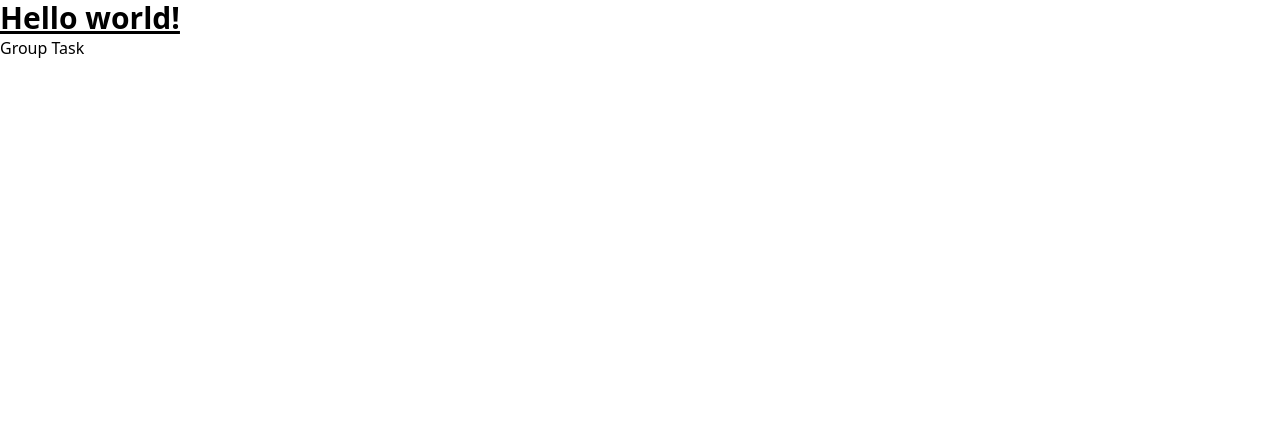
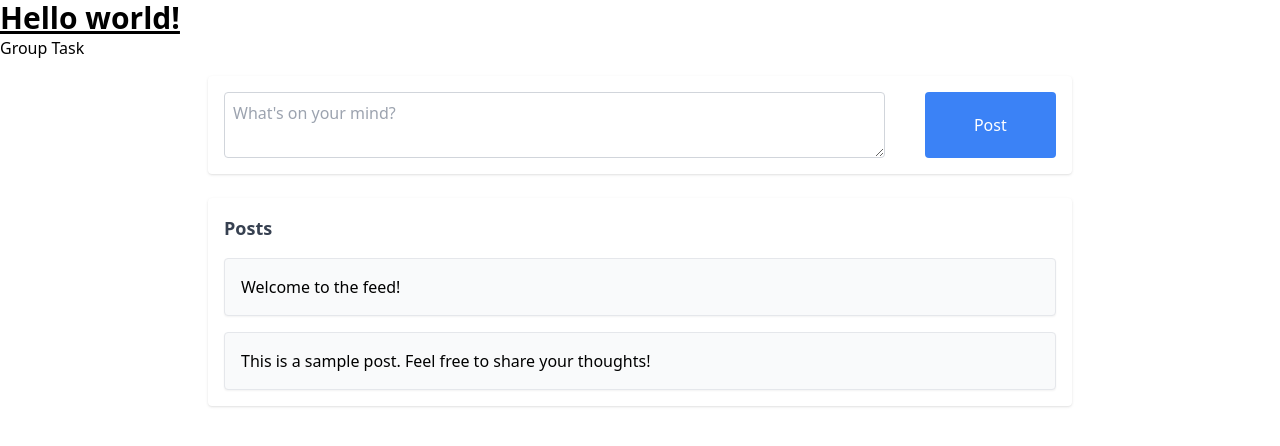
Before and after one commit to saradbabushrestha/GIT-Bootcamp, a React (Vite) app in the folder group-task/: page / in a window 1280 px wide. Shown: the top 446 px of the page. Built offline with nearby package versions, Linux system fonts and the light colour scheme.

Commit message:
added feed UI

```diff
--- a/group-task/src/App.tsx
+++ b/group-task/src/App.tsx
@@ -1,3 +1,4 @@
+import FeedUI from "./Layouts/FeedUI";
 import { Sidebar } from "./Layouts/Sidebar";
 
 function App() {
@@ -5,6 +6,8 @@ function App() {
     <>
       <Sidebar />
       <p>Group Task</p>
+
+      <FeedUI/>
     </>
   );
 }
--- /dev/null
+++ b/group-task/src/Layouts/FeedUI.tsx
@@ -0,0 +1,60 @@
+import { useState } from "react";
+
+const initialPosts = [
+  { id: 1, text: "Welcome to the feed!" },
+  { id: 2, text: "This is a sample post. Feel free to share your thoughts!" },
+];
+
+const FeedUI = () => {
+  const [userInput, setUserInput] = useState("");
+  const [posts, setPosts] = useState(initialPosts);
+
+  const handlePostSubmit = () => {
+    if (userInput.trim() === "") return;
+    setPosts([{ id: Date.now(), text: userInput }, ...posts]);
+    setUserInput("");
+  };
+
+  return (
+    <div className="p-4 max-w-4xl mx-auto">
+
+        {/* Textfield section */}
+        <div className="flex gap-10 mb-6 bg-white p-4 rounded shadow">
+            <textarea
+            className="w-full p-2 border border-gray-300 rounded"
+            placeholder="What's on your mind?"
+            value={userInput}
+            onChange={(e) => setUserInput(e.target.value)}
+            ></textarea>
+            <button
+            className="w-1/5 bg-blue-500 text-white rounded hover:bg-blue-600"
+            onClick={handlePostSubmit}
+            >
+            Post
+            </button>
+        </div>
+
+        {/* Posts section */}
+        <div className="bg-white p-4 rounded shadow">
+            <h2 className="mb-4 text-lg font-semibold text-gray-700">Posts</h2>
+            {posts.length === 0 ? (
+            <p className="text-gray-500">No posts yet. Be the first to post something!</p>
+            ) : (
+            <div className="space-y-4">
+                {posts.map((post) => (
+                <div
+                    key={post.id}
+                    className="p-4 border border-gray-200 rounded shadow-sm bg-gray-50"
+                >
+                    {post.text}
+                </div>
+                ))}
+            </div>
+            )}
+        </div>
+
+    </div>
+  );
+};
+
+export default FeedUI;
```
